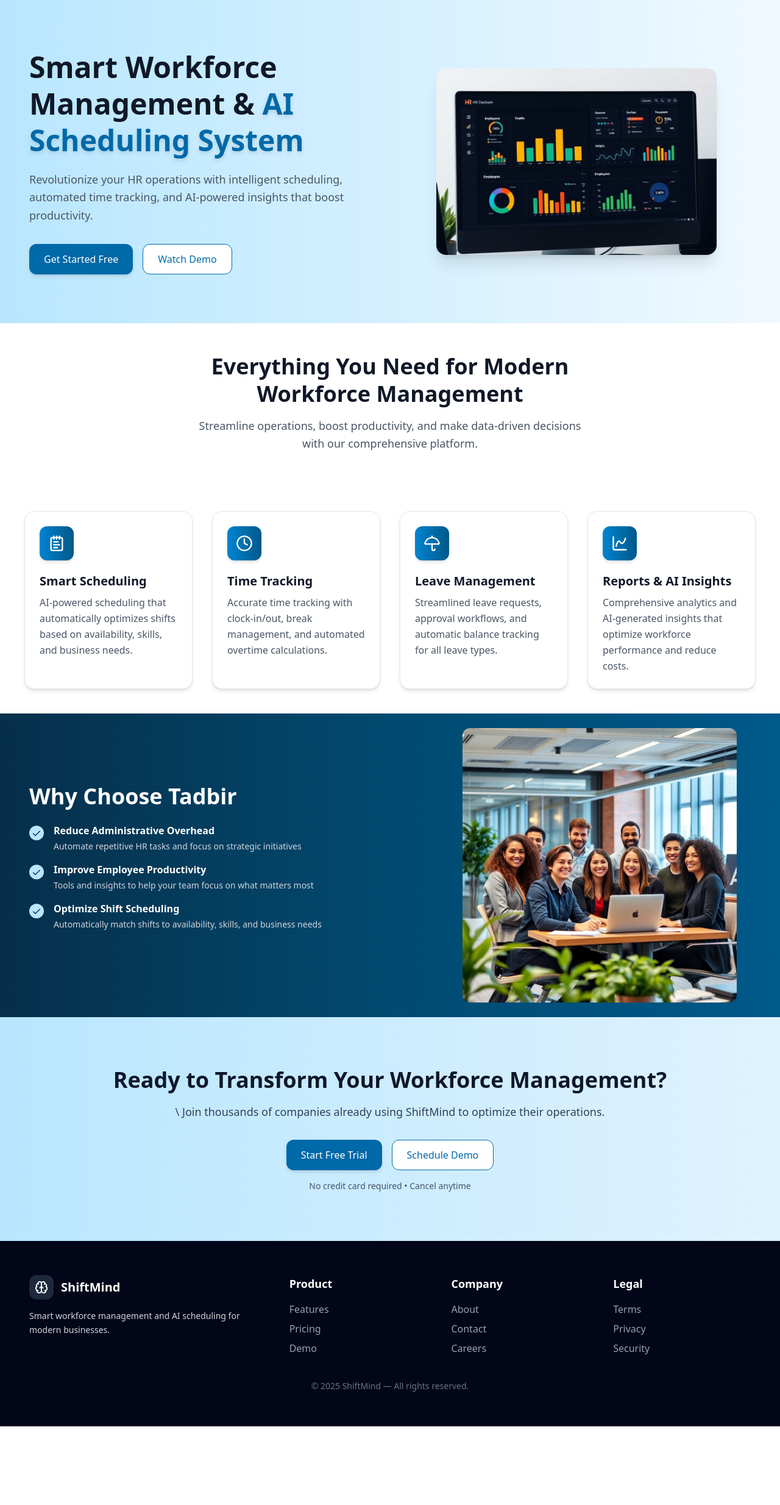
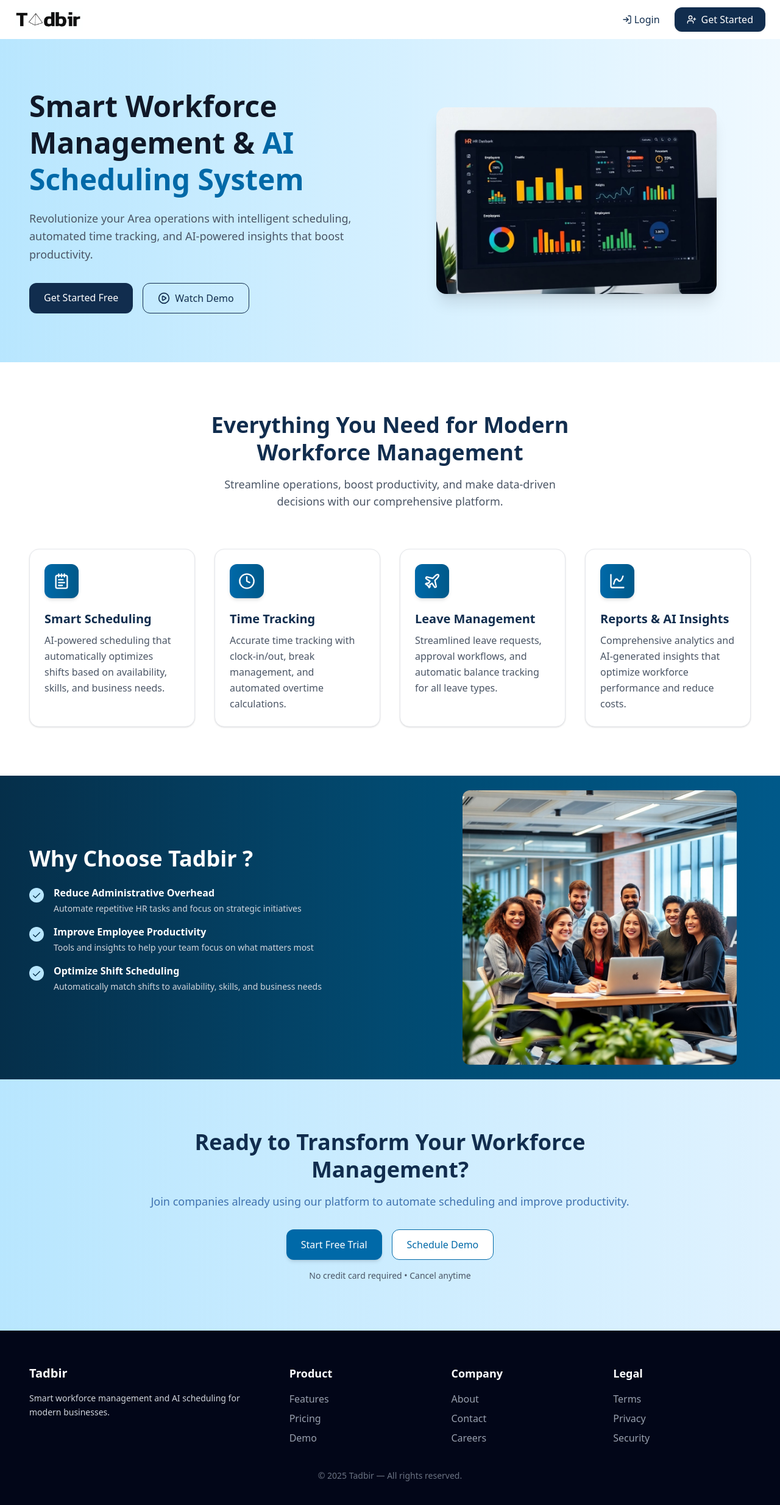
Before and after one commit to Ahmedl-Be/tadbir, a React (Vite) app in the folder client/: page / in a window 1280 px wide. Shown: the top 2468 px of the page at 61% size. Before the commit the page ends 2339 px from the top, so only its background shows below. Built offline with nearby package versions, Linux system fonts and the light colour scheme.

Commit message:
Home UI OPT

```diff
--- a/client/src/pages/Home/Branding.jsx
+++ b/client/src/pages/Home/Branding.jsx
@@ -3,27 +3,38 @@
 
 const Branding = () => {
   return (
-    <section className="w-full bg-linear-to-r from-sky-200 to-sky-100 py-20">
-      <div className="text-center px-6 max-w-5xl mx-auto">
-        <h2 className="text-3xl md:text-4xl font-extrabold text-slate-900 leading-tight">
+    <section className="w-full bg-gradient-to-r from-sky-200 to-sky-100 py-20">
+      <div className="text-center px-6 max-w-4xl mx-auto">
+
+        {/* TITLE */}
+        <h2 className="text-3xl md:text-4xl font-bold text-[#112D4E] leading-tight">
           Ready to Transform Your Workforce Management?
         </h2>
-        <p className="mt-4 text-slate-700 text-base md:text-lg">
-          \ Join thousands of companies already using ShiftMind to optimize
-          their operations.
+
+        {/* SUBTEXT */}
+        <p className="mt-4 text-[#3F72AF] text-base md:text-lg">
+          Join companies already using our platform to automate scheduling and improve productivity.
         </p>
 
         {/* BUTTONS */}
         <div className="mt-8 flex justify-center flex-wrap gap-4">
-          <Button variant="primary" className="px-6 py-3 rounded-xl font-medium transition-all duration-150 active:scale-95">
+          <Button
+            variant="primary"
+            className="px-6 py-3 rounded-xl font-medium"
+          >
             Start Free Trial
           </Button>
-          <Button variant="outline" className="px-6 py-3 rounded-xl font-medium transition-all duration-150 active:scale-95">
+
+          <Button
+            variant="outline"
+            className="px-6 py-3 rounded-xl font-medium"
+          >
             Schedule Demo
           </Button>
         </div>
 
-        <p className="mt-4 text-sm text-slate-600">
+        {/* FOOTNOTE */}
+        <p className="mt-4 text-sm text-gray-600">
           No credit card required • Cancel anytime
         </p>
       </div>
--- a/client/src/pages/Home/ChooseUs.jsx
+++ b/client/src/pages/Home/ChooseUs.jsx
@@ -23,7 +23,7 @@
       {/* TEXT SECTION */}
       <div className="flex-1 p-6 md:p-12 mt-6 lg:mt-12">
         <h3 className="font-semibold text-3xl md:text-4xl text-white my-5">
-          Why Choose Tadbir
+          Why Choose Tadbir ?
         </h3>
 
         <div className="space-y-4 mt-6">
--- a/client/src/pages/Home/Footer.jsx
+++ b/client/src/pages/Home/Footer.jsx
@@ -1,6 +1,3 @@
-import { Brain } from "lucide-react";
-import React from "react";
-
 const Footer = () => {
   const footerLinks = [
     {
@@ -23,10 +20,7 @@
         {/* LOGO & DESCRIPTION */}
         <div className="flex flex-col items-start gap-4 md:w-1/3">
           <div className="flex items-center gap-3">
-            <div className="w-10 h-10 bg-slate-800 flex items-center justify-center rounded-xl">
-              <Brain size={22} className="text-white" />
-            </div>
-            <h4 className="font-semibold text-xl">ShiftMind</h4>
+            <h4 className="font-semibold text-xl">Tadbir</h4>
           </div>
 
           <p className="text-gray-300 text-sm leading-relaxed">
@@ -57,7 +51,7 @@
 
       {/* BOTTOM TEXT */}
       <div className="text-center text-gray-500 mt-10 text-sm">
-        © {new Date().getFullYear()} ShiftMind — All rights reserved.
+        © {new Date().getFullYear()} Tadbir — All rights reserved.
       </div>
     </footer>
   );
--- a/client/src/pages/Home/Hero.jsx
+++ b/client/src/pages/Home/Hero.jsx
@@ -1,35 +1,48 @@
 import React from "react";
 import computer from "/images/home/computer.jpg";
-import Button from "./Button";
+import { Link } from "react-router";
+import { PlayCircle } from "lucide-react";
 
 const Hero = () => {
   return (
-    <div className="flex flex-col md:flex-row items-center w-full bg-linear-to-r from-sky-200 to-sky-50 px-6 md:px-12 py-10 md:py-20">
+    <div className="flex flex-col md:flex-row items-center w-full bg-gradient-to-r from-sky-200 to-sky-50 px-6 md:px-12 py-10 md:py-20">
+
       {/* TEXT SECTION */}
       <div className="flex-1 mb-10 md:mb-0 md:pr-10">
         <h3 className="font-bold text-4xl md:text-5xl leading-tight text-gray-900">
           Smart Workforce <br />
           Management &{" "}
-          <span className="text-sky-700 drop-shadow-md">
+          <span className="text-sky-700">
             AI <br /> Scheduling System
           </span>
         </h3>
 
         <p className="mt-5 text-gray-600 text-lg leading-relaxed">
-          Revolutionize your HR operations with intelligent scheduling,
+          Revolutionize your Area operations with intelligent scheduling,
           automated time tracking, and AI-powered insights that boost
           productivity.
         </p>
 
         {/* BUTTONS */}
         <div className="mt-8 flex flex-wrap gap-4">
-          <Button variant="primary" className="px-6 py-3 rounded-xl font-medium">
+
+          {/* Primary CTA */}
+          <Link
+            to="/register"
+            className="px-6 py-3 rounded-xl font-medium bg-[#112D4E] text-white"
+          >
             Get Started Free
-          </Button>
+          </Link>
 
-          <Button variant="outline" className="px-6 py-3 rounded-xl font-medium">
+          {/* Outline CTA */}
+          <Link
+            to="#"
+            className="px-6 py-3 rounded-xl font-medium border border-[#112D4E] text-[#112D4E] flex items-center gap-2"
+          >
+            <PlayCircle className="w-5 h-5" />
             Watch Demo
-          </Button>
+          </Link>
+
         </div>
       </div>
 
@@ -38,7 +51,7 @@
         <img
           src={computer}
           alt="Workforce system"
-          className="w-72 md:w-96 lg:w-[460px] rounded-2xl shadow-xl hover:scale-[1.03] transition-transform duration-300"
+          className="w-72 md:w-96 lg:w-[460px] rounded-2xl shadow-xl"
         />
       </div>
     </div>
--- a/client/src/pages/Home/Home.jsx
+++ b/client/src/pages/Home/Home.jsx
@@ -1,12 +1,14 @@
-import React from "react";
 import Hero from "./Hero";
 import Services from "./Services";
 import ChooseUs from "./ChooseUs";
 import Branding from "./Branding";
 import Footer from "./Footer";
+import HomeNav from "./HomeNav";
+
 const Home = () => {
   return (
     <div>
+      <HomeNav />
       <Hero />
       <Services />
       <ChooseUs />
--- /dev/null
+++ b/client/src/pages/Home/HomeNav.jsx
@@ -0,0 +1,76 @@
+import { Link } from "react-router";
+import { Menu, LogIn, UserPlus } from "lucide-react";
+import { useState } from "react";
+
+const HomeNav = () => {
+  const [open, setOpen] = useState(false);
+
+  return (
+    <nav className="w-full bg-white shadow-sm">
+      <div className="max-w-7xl mx-auto px-6 py-3 flex items-center justify-between">
+
+        {/* Logo */}
+        <div className="flex items-center gap-3">
+          <img
+            src="/logo.png"
+            alt="logo"
+            className="w-28 h-auto object-contain"
+          />
+        </div>
+
+        {/* Desktop Menu */}
+        <div className="hidden md:flex items-center gap-6">
+
+          <Link
+            to="/login"
+            className="flex items-center gap-1 text-[#112D4E] font-medium hover:text-[#0b1c2c] transition"
+          >
+            <LogIn className="w-4 h-4" />
+            Login
+          </Link>
+
+          <Link
+            to="/register"
+            className="flex items-center gap-2 bg-[#112D4E] text-white px-5 py-2 rounded-xl hover:bg-[#0c2237] transition font-medium shadow-sm"
+          >
+            <UserPlus className="w-4 h-4" />
+            Get Started
+          </Link>
+        </div>
+
+        {/* Mobile menu button */}
+        <button
+          className="md:hidden"
+          onClick={() => setOpen(!open)}
+        >
+          <Menu className="w-6 h-6 text-[#112D4E]" />
+        </button>
+      </div>
+
+      {/* Mobile Dropdown */}
+      {open && (
+        <div className="md:hidden bg-white border-t px-6 py-3 flex flex-col gap-3 animate-fadeIn">
+          <Link
+            to="/login"
+            className="flex items-center gap-2 text-[#112D4E] font-medium hover:text-[#0b1c2c] transition"
+            onClick={() => setOpen(false)}
+          >
+            <LogIn className="w-4 h-4" />
+            Login
+          </Link>
+
+          <Link
+            to="/register"
+            className="flex items-center gap-2 bg-[#112D4E] text-white px-5 py-2 rounded-xl hover:bg-[#0c2237] transition font-medium shadow-sm"
+            onClick={() => setOpen(false)}
+          >
+            <UserPlus className="w-4 h-4" />
+            Get Started
+          </Link>
+        </div>
+      )}
+    </nav>
+  );
+};
+
+export default HomeNav;
--- a/client/src/pages/Home/Services.jsx
+++ b/client/src/pages/Home/Services.jsx
@@ -1,7 +1,5 @@
-import React from "react";
-import { NotepadText, Clock, Umbrella, ChartSpline } from "lucide-react";
+import { NotepadText, Clock, Plane, ChartSpline } from "lucide-react";
 
-// SERVICES DATA ARRAY
 const servicesData = [
   {
     icon: NotepadText,
@@ -14,7 +12,7 @@
     desc: "Accurate time tracking with clock-in/out, break management, and automated overtime calculations.",
   },
   {
-    icon: Umbrella,
+    icon: Plane,
     title: "Leave Management",
     desc: "Streamlined leave requests, approval workflows, and automatic balance tracking for all leave types.",
   },
@@ -27,41 +25,47 @@
 
 const Services = () => {
   return (
-    <>
+    <section className="py-20 bg-white">
+
       {/* HEADER */}
-      <div className="text-center max-w-2xl mx-auto px-4">
-        <h1 className="font-bold text-3xl md:text-4xl mt-12 leading-tight text-gray-900">
+      <div className="text-center max-w-2xl mx-auto px-6">
+        <h1 className="font-bold text-3xl md:text-4xl leading-tight text-[#112D4E]">
           Everything You Need for Modern Workforce Management
         </h1>
-        <p className="mt-4 text-gray-600 text-lg leading-relaxed">
+        <p className="mt-4 text-gray-600 text-lg">
           Streamline operations, boost productivity, and make data-driven
           decisions with our comprehensive platform.
         </p>
       </div>
 
       {/* SERVICES GRID */}
-      <div className="grid grid-cols-1 sm:grid-cols-2 lg:grid-cols-4 gap-8 mt-14 p-6 md:p-10">
+      <div className="grid grid-cols-1 sm:grid-cols-2 lg:grid-cols-4 gap-8 mt-16 px-6 md:px-12">
         {servicesData.map((item, index) => {
           const Icon = item.icon;
           return (
             <div
               key={index}
-              className="bg-white rounded-2xl p-6 shadow-md hover:shadow-xl transition-all duration-300 border border-gray-200"
+              className="bg-white border border-gray-200 p-6 rounded-2xl shadow-sm hover:shadow-lg transition-shadow duration-300"
             >
-              <div className="bg-linear-to-r from-sky-600 to-sky-800 w-14 h-14 rounded-xl flex items-center justify-center shadow-md">
+              {/* ICON */}
+              <div className="w-14 h-14 rounded-xl bg-gradient-to-r from-sky-700 to-sky-800 flex items-center justify-center shadow-md">
                 <Icon className="text-white" size={28} />
               </div>
 
-              <h1 className="mt-5 font-semibold text-xl text-gray-900">
+              {/* TITLE */}
+              <h1 className="mt-5 font-semibold text-xl text-[#112D4E]">
                 {item.title}
               </h1>
 
-              <p className="mt-2 text-gray-600 leading-relaxed">{item.desc}</p>
+              {/* DESC */}
+              <p className="mt-2 text-gray-600 leading-relaxed">
+                {item.desc}
+              </p>
             </div>
           );
         })}
       </div>
-    </>
+    </section>
   );
 };
 
```
